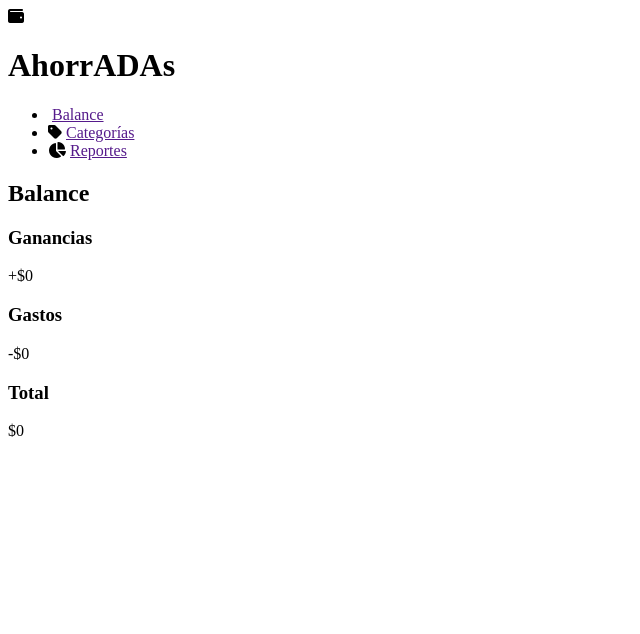
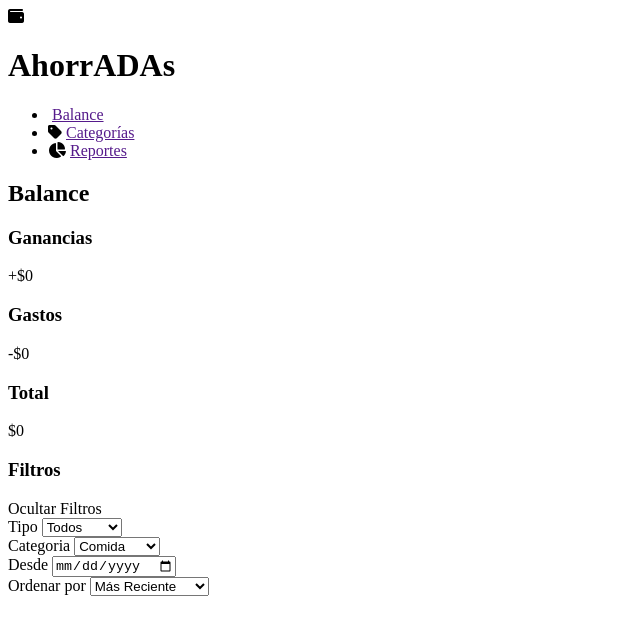
Before and after one commit to AnaCPetrasso/Proyecto-AhorrADAs, a plain HTML site: page index.html in a window 1280 px wide. Shown: the whole page, without its empty margins (0-640 px from the left). Drawn offline with Linux system fonts and the light colour scheme; some icons are missing.

Commit message:
add filters on balace section

```diff
--- a/index.html
+++ b/index.html
@@ -54,6 +54,45 @@
                 </div>
             </div>
             <!-- filters box -->
+            <div>
+                <h3>Filtros</h3>
+                <a>Ocultar Filtros</a>
+                <!-- filter forms -->
+                <div>
+                    <label for="filter">Tipo</label>
+                    <select name="filters" id="filters__types">
+                        <option value="all">Todos</option>
+                        <option value="spent">Gasto</option>
+                        <option value="revenue">Ganancia</option>
+                    </select>
+                </div>
+                <div>
+                    <label for="category">Categoria</label>
+                    <select name="category" id="category__types">
+                        <option value="food">Comida</option>
+                        <option value="services">Servicios</option>
+                        <option value="go out">Salidas</option>
+                        <option value="education">Educación</option>
+                        <option value="transport">Transporte</option>
+                        <option value="work">Trabajo</option>
+                    </select>
+                </div>
+                <div>
+                    <label for="date">Desde</label>
+                    <input type="date" name="date">
+                </div>
+                <div>
+                    <label for="sortBy">Ordenar por</label>
+                    <select name="sortBy" id="sortBy__types">
+                        <option value="most recent">Más Reciente</option>
+                        <option value="less recent">Menos Reciente</option>
+                        <option value="greater amount">Mayor Monto</option>
+                        <option value="lower amount">Menor Monto</option>
+                        <option value="a-z">A/Z</option>
+                        <option value="z-a">Z/A</option>
+                    </select>
+                </div>
+            </div>
         </section>
     </main>
 </body>
```
